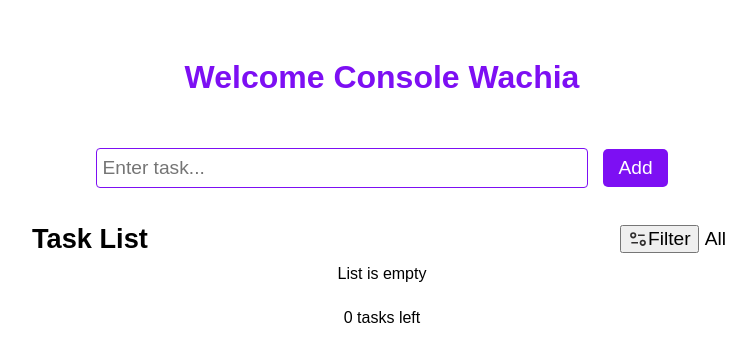
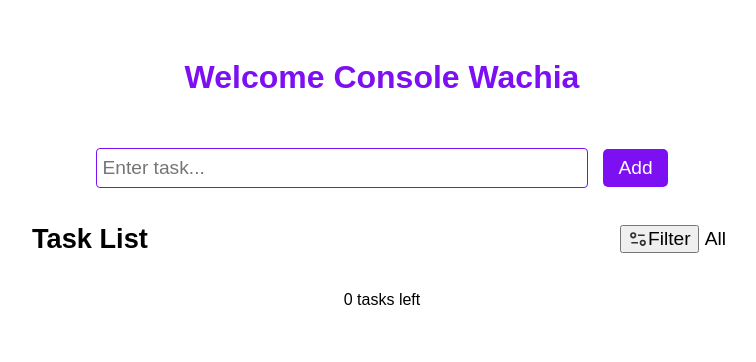
Before and after one commit to dare-web495/Task-Tracker, a React (Vite) app: page / in a window 1280 px wide. Shown: the top 362 px of the page, without its empty margins (258-1014 px from the left). Built offline with nearby package versions, Linux system fonts and the light colour scheme.

Commit message:
completed the filter logic completely, as I added conditionals to display something if nothing shows on a particular filter, for example, if there is no completed task, then my code shows something, etc...

```diff
--- a/src/components/TaskList.jsx
+++ b/src/components/TaskList.jsx
@@ -46,6 +46,28 @@ export default function TaskList({tasks, toggleDone, deleteTask, addTask, update
         return true;
     });
 
+    const filterHandler = () => {
+
+        if (tasks.length > 0) {
+            if (filtered.length > 0) {
+                return (<ul>
+                    {filtered.map(task => (
+                        <li key={task.id}><TaskItem task={task} toggleDone={toggleDone} deleteTask={deleteTask} updateTask={updateTask} /></li>
+                    ))}
+                </ul>);
+            } else {
+                if (filterdList === "Completed") {
+                    return <p>No completed tasks yet</p>;
+                } else if (filterdList === "Active") {
+                    return <p>All tasks completed</p>;
+                }
+            }
+        } else {
+            <div>List is empty</div>
+        }
+
+    }
+
     const noOfTasks = tasks.filter(task => task.done === false).length;
 
     return (
@@ -83,13 +105,7 @@ export default function TaskList({tasks, toggleDone, deleteTask, addTask, update
 
             <div className="row3">
                 <div className="list-of-tasks">
-                    { tasks.length > 0 ? (
-                        <ul>
-                            {filtered.map(task=>(
-                                <li key={task.id}><TaskItem task={task} toggleDone={toggleDone} deleteTask={deleteTask} updateTask={updateTask}/></li>
-                            ))}
-                        </ul>
-                    ) : (<div>List is empty</div>) }
+                    {filterHandler()}
                 </div>
             </div>
 
```
